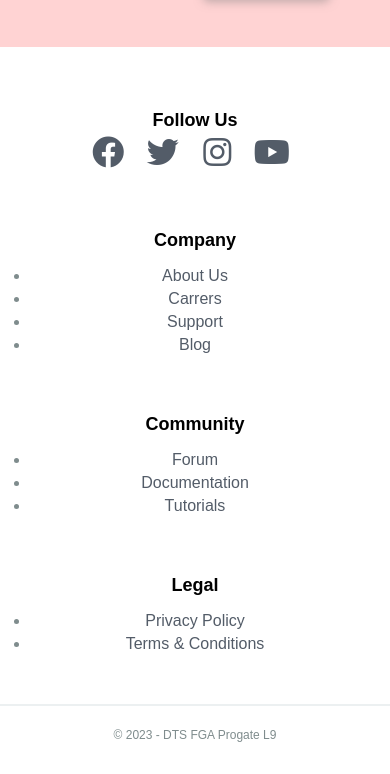
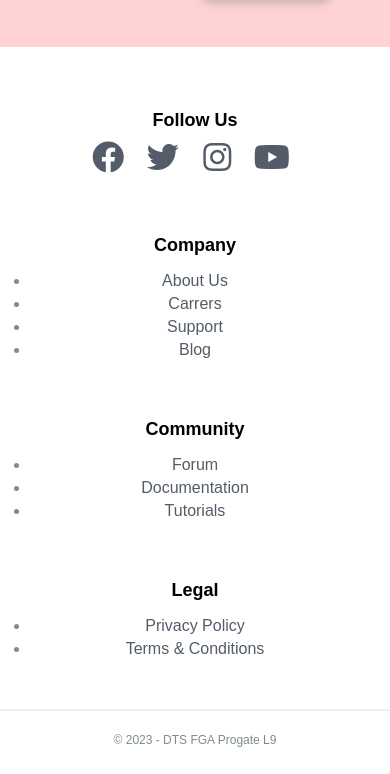
Before and after one commit to alifftwa/DTSFGAProgateL9, a plain HTML site: page index.html in a window 390 px wide. Shown: the part 1224-1998 px from the top of the page. Drawn offline with Linux system fonts and the light colour scheme.

Commit message:
Update footer.css

```diff
--- a/footer.css
+++ b/footer.css
@@ -48,9 +48,7 @@
     margin: 0 10px 10px 0;
     text-align: center;
     line-height: 40px;
-    border-radius: 50%;
     color: #535c68;
-    transition: all 0.5s ease;
 }
 
 .fa-facebook:hover {
@@ -99,6 +97,9 @@
     .footer-box h4 {
         margin-bottom: 5px;
     }
+    .social {
+        padding-top: 5px;
+    }
     .copyright p {
         font-size: 12px;
     }
```
